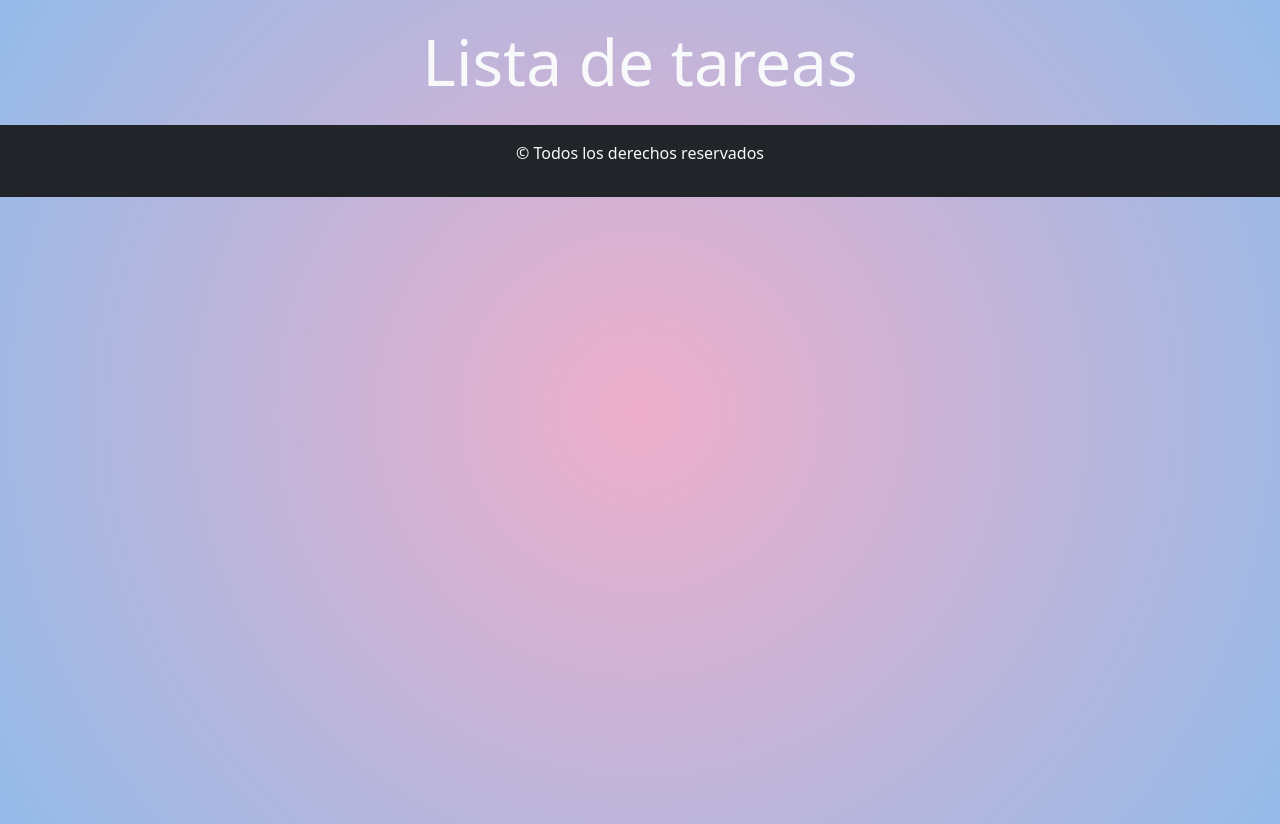
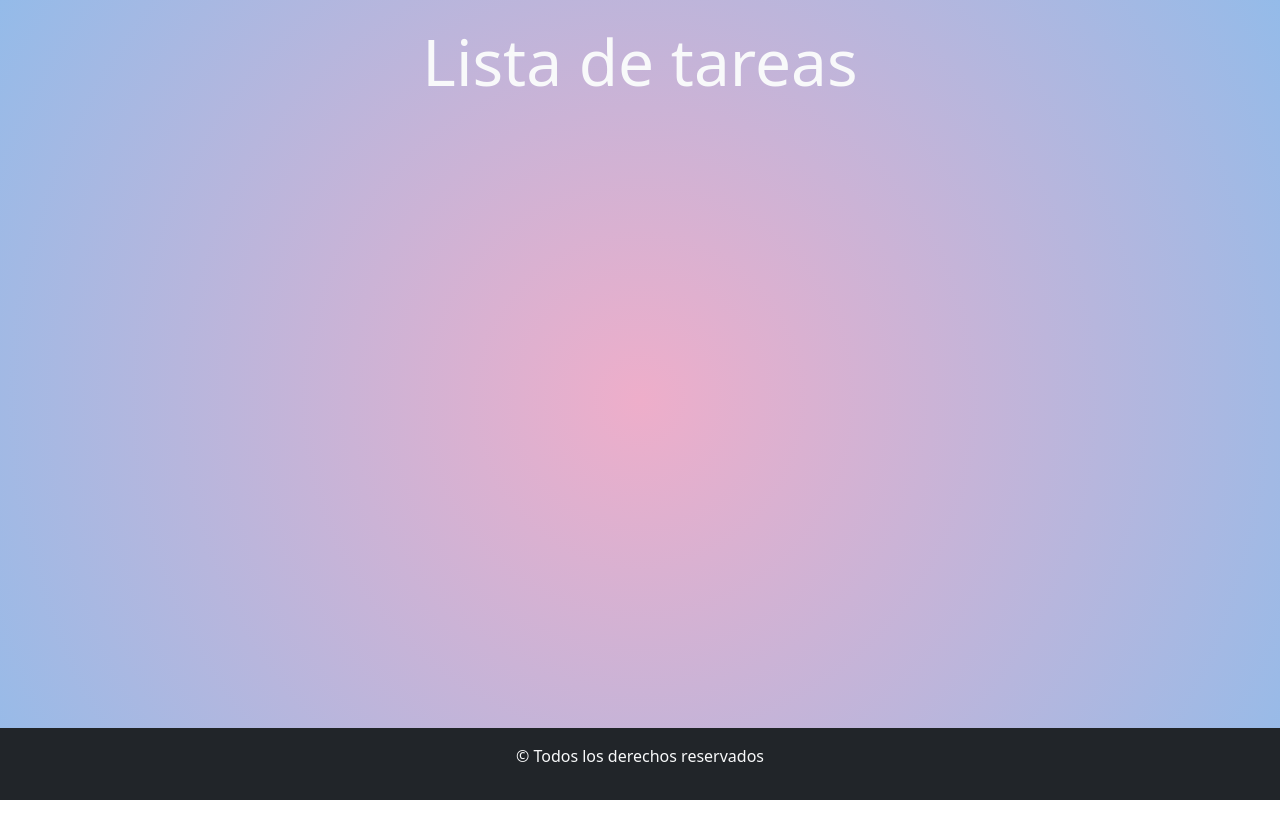
Before and after one commit to JJV23/listaTareas, a React (Vite) app: page / in a window 1280 px wide. After the commit the page ends 800 px from the top, so only its background shows below. Built offline with nearby package versions, Linux system fonts and the light colour scheme.

Commit message:
agregagmos css para bajar el footer

```diff
--- a/src/App.css
+++ b/src/App.css
@@ -5,5 +5,14 @@ body {
     rgba(238, 174, 202, 1) 0%,
     rgba(148, 187, 233, 1) 100%
   );
+}
+
+#root{
   min-height: 100vh;
+  display: flex;
+  flex-direction: column;
 }
+
+.mainPage {
+  flex-grow: 1;
+}
--- a/src/App.jsx
+++ b/src/App.jsx
@@ -6,7 +6,7 @@ import Footer from "./components/Footer";
 function App() {
   return (
     <>
-      <Container className="my-4">
+      <Container className="my-4 mainPage" >
         <h1 className="text-center text-light display-3">Lista de tareas</h1>
       </Container>
       <Footer></Footer>
```
Also changed, not shown: src/components/formularioTarea.jsx (+11 -0 lines).
